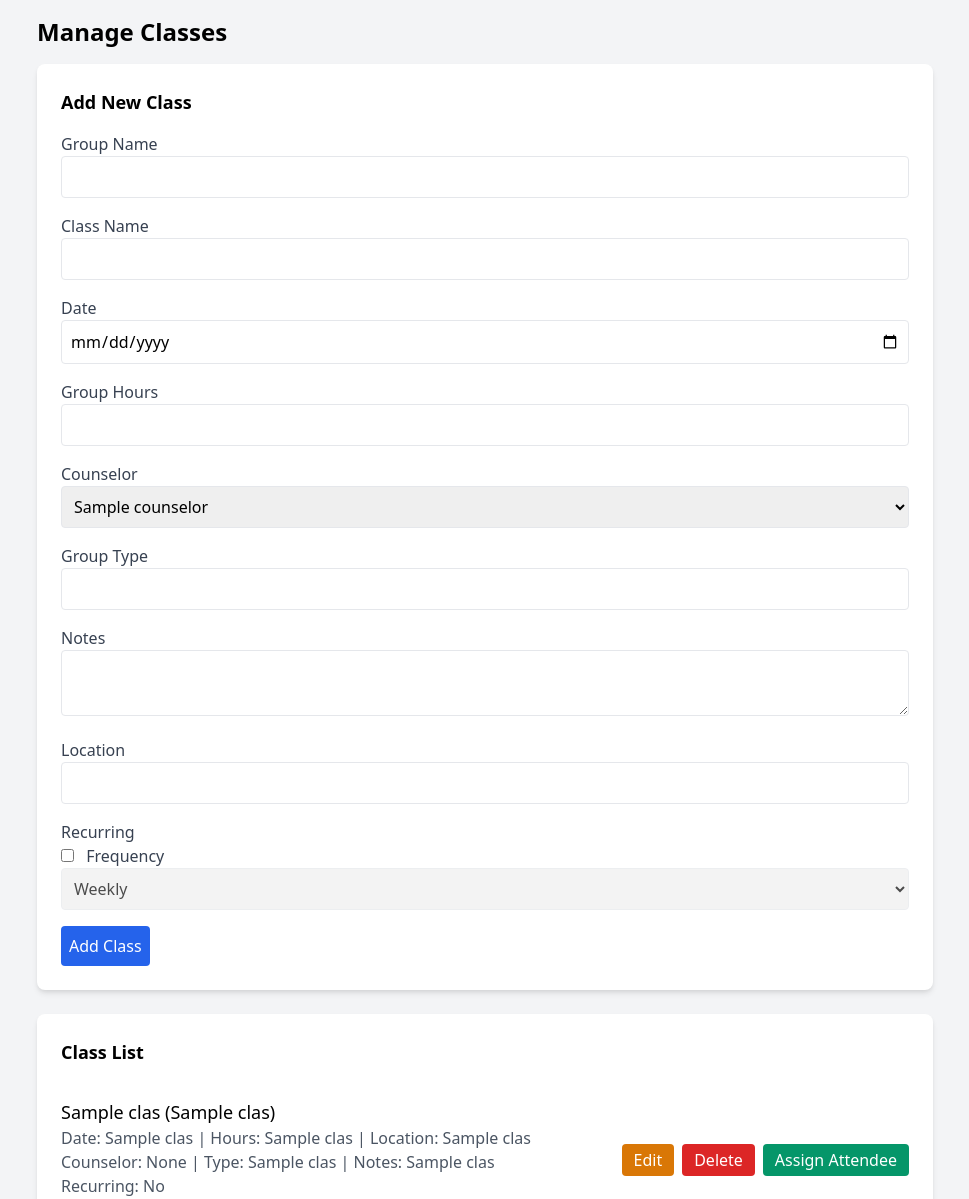
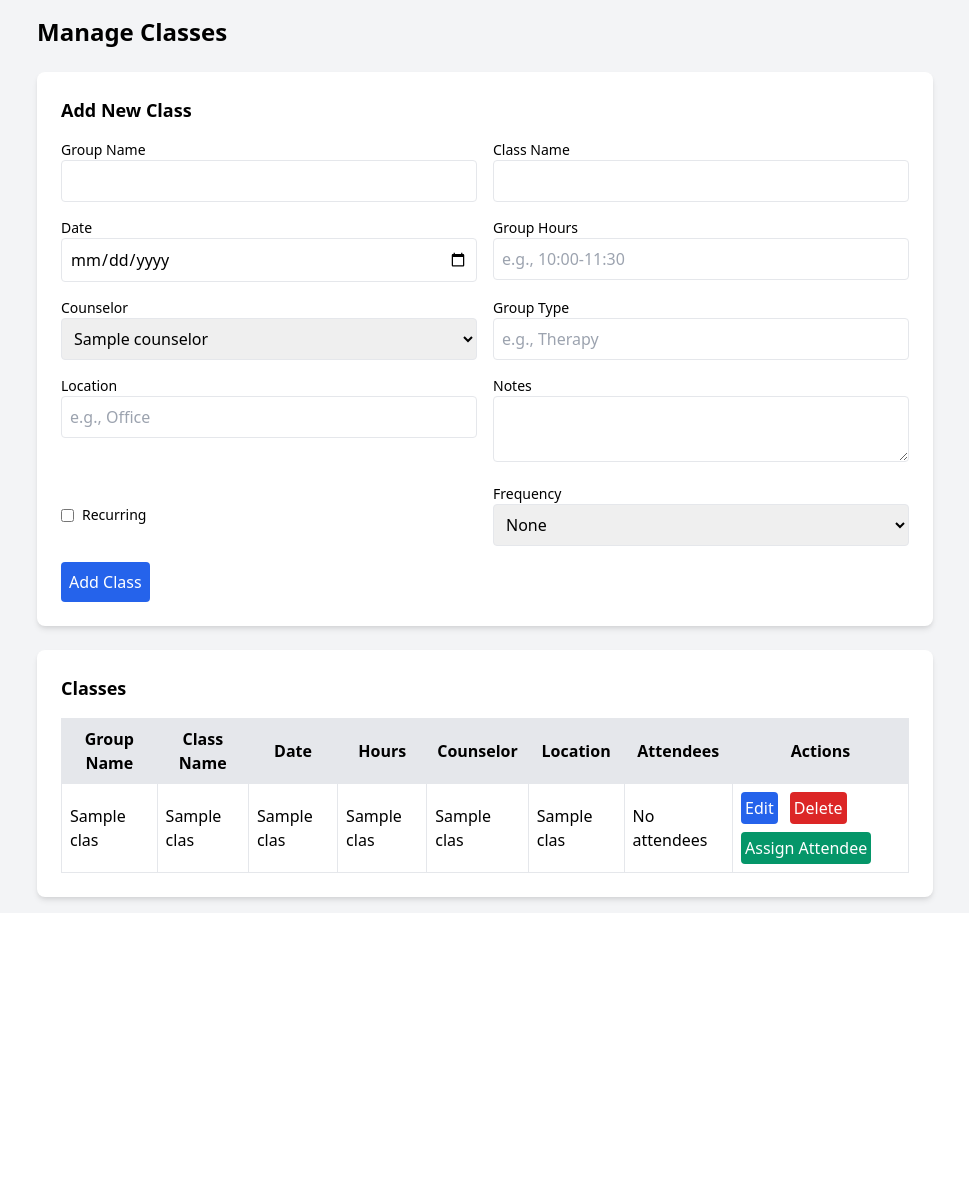
Before and after one commit to lebright85/rwc, a Flask app: template templates/manage_classes.html in a window 1280 px wide. Shown: the part 60-1259 px from the top of the page, without its empty margins (155-1124 px from the left). After the commit the page ends 966 px from the top, so only its background shows below. Run offline with Flask 3, Linux system fonts and the light colour scheme; the template is opened without the code that fills it: most values are stand-ins (such as "Sample title", 1, 10 or a date in 2020); parts of the project's set-up code (start-up, migrations or seed data) failed here and were passed over; some libraries are stand-ins or nearby versions.

Commit message:
Update manage_classes.html

```diff
--- a/templates/manage_classes.html
+++ b/templates/manage_classes.html
@@ -1,195 +1,223 @@
 {% extends 'base.html' %}
-
 {% block content %}
 <div class="max-w-4xl mx-auto">
-    <h2 class="text-2xl font-bold mb-4">Manage Classes</h2>
+    <h1 class="text-2xl font-bold mb-6">Manage Classes</h1>
 
     <!-- Add Class Form -->
     <div class="bg-white p-6 rounded-lg shadow-md mb-6">
-        <h3 class="text-lg font-semibold mb-4">Add New Class</h3>
-        <form method="POST" action="{{ url_for('manage_classes') }}">
+        <h2 class="text-lg font-bold mb-4">Add New Class</h2>
+        <form method="POST">
             <input type="hidden" name="action" value="add">
-            <div class="mb-4">
-                <label for="group_name" class="block text-gray-700">Group Name</label>
-                <input type="text" name="group_name" id="group_name" class="w-full p-2 border rounded" required>
+            <div class="grid grid-cols-1 md:grid-cols-2 gap-4">
+                <div>
+                    <label class="block text-sm font-medium">Group Name</label>
+                    <input type="text" name="group_name" class="w-full border rounded p-2" required>
                 </div>
-            <div class="mb-4">
-                <label for="class_name" class="block text-gray-700">Class Name</label>
-                <input type="text" name="class_name" id="class_name" class="w-full p-2 border rounded" required>
+                <div>
+                    <label class="block text-sm font-medium">Class Name</label>
+                    <input type="text" name="class_name" class="w-full border rounded p-2" required>
                 </div>
-            <div class="mb-4">
-                <label for="date" class="block text-gray-700">Date</label>
-                <input type="date" name="date" id="date" class="w-full p-2 border rounded" required>
+                <div>
+                    <label class="block text-sm font-medium">Date</label>
+                    <input type="date" name="date" class="w-full border rounded p-2" required>
                 </div>
-            <div class="mb-4">
-                <label for="group_hours" class="block text-gray-700">Group Hours</label>
-                <input type="text" name="group_hours" id="group_hours" class="w-full p-2 border rounded" required>
+                <div>
+                    <label class="block text-sm font-medium">Group Hours</label>
+                    <input type="text" name="group_hours" class="w-full border rounded p-2" placeholder="e.g., 10:00-11:30" required>
                 </div>
-            <div class="mb-4">
-                <label for="counselor_id" class="block text-gray-700">Counselor</label>
-                <select name="counselor_id" id="counselor_id" class="w-full p-2 border rounded" required>
+                <div>
+                    <label class="block text-sm font-medium">Counselor</label>
+                    <select name="counselor_id" class="w-full border rounded p-2" required>
                         {% for counselor in counselors %}
                         <option value="{{ counselor[0] }}">{{ counselor[2] }}</option>
                         {% endfor %}
                     </select>
                 </div>
-            <div class="mb-4">
-                <label for="group_type" class="block text-gray-700">Group Type</label>
-                <input type="text" name="group_type" id="group_type" class="w-full p-2 border rounded">
+                <div>
+                    <label class="block text-sm font-medium">Group Type</label>
+                    <input type="text" name="group_type" class="w-full border rounded p-2" placeholder="e.g., Therapy">
                 </div>
-            <div class="mb-4">
-                <label for="notes" class="block text-gray-700">Notes</label>
-                <textarea name="notes" id="notes" class="w-full p-2 border rounded"></textarea>
+                <div>
+                    <label class="block text-sm font-medium">Location</label>
+                    <input type="text" name="location" class="w-full border rounded p-2" placeholder="e.g., Office" required>
                 </div>
-            <div class="mb-4">
-                <label for="location" class="block text-gray-700">Location</label>
-                <input type="text" name="location" id="location" class="w-full p-2 border rounded">
+                <div>
+                    <label class="block text-sm font-medium">Notes</label>
+                    <textarea name="notes" class="w-full border rounded p-2"></textarea>
                 </div>
-            <div class="mb-4">
-                <label class="block text-gray-700">Recurring</label>
-                <input type="checkbox" name="recurring" id="recurring_add" class="mr-2" onchange="toggleFrequency('recurring_add', 'frequency_add')">
-                <label for="frequency_add" class="text-gray-700">Frequency</label>
-                <select name="frequency" id="frequency_add" class="w-full p-2 border rounded" disabled>
+                <div class="flex items-center">
+                    <input type="checkbox" name="recurring" id="recurring" class="mr-2">
+                    <label for="recurring" class="text-sm font-medium">Recurring</label>
+                </div>
+                <div>
+                    <label class="block text-sm font-medium">Frequency</label>
+                    <select name="frequency" class="w-full border rounded p-2">
+                        <option value="">None</option>
                         <option value="weekly">Weekly</option>
                     </select>
                 </div>
-            <button type="submit" class="bg-blue-600 text-white p-2 rounded hover:bg-blue-700">Add Class</button>
+            </div>
+            <div class="mt-4">
+                <button type="submit" class="bg-blue-600 text-white p-2 rounded">Add Class</button>
+            </div>
         </form>
     </div>
 
-    <!-- Class List -->
+    <!-- Classes Table -->
     <div class="bg-white p-6 rounded-lg shadow-md">
-        <h3 class="text-lg font-semibold mb-4">Class List</h3>
-        {% if classes %}
+        <h2 class="text-lg font-bold mb-4">Classes</h2>
+        <table class="w-full border-collapse">
+            <thead>
+                <tr class="bg-gray-200">
+                    <th class="border p-2">Group Name</th>
+                    <th class="border p-2">Class Name</th>
+                    <th class="border p-2">Date</th>
+                    <th class="border p-2">Hours</th>
+                    <th class="border p-2">Counselor</th>
+                    <th class="border p-2">Location</th>
+                    <th class="border p-2">Attendees</th>
+                    <th class="border p-2">Actions</th>
+                </tr>
+            </thead>
+            <tbody>
                 {% for class in classes %}
-                <div class="border-b py-4 last:border-b-0">
-                    <div class="flex justify-between items-center">
-                        <div>
-                            <h4 class="text-lg font-medium">{{ class[2] }} ({{ class[1] }})</h4>
-                            <p class="text-gray-600">Date: {{ class[3] }} | Hours: {{ class[4] }} | Location: {{ class[8] }}</p>
-                            <p class="text-gray-600">Counselor: {{ class[11] or 'None' }} | Type: {{ class[6] }} | Notes: {{ class[7] }}</p>
-                            <p class="text-gray-600">Recurring: {{ 'Yes' if class[9] else 'No' }} {% if class[9] %} | Frequency: {{ class[10] }}{% endif %}</p>
-                            <p class="text-gray-600">Assigned Attendees:
+                <tr>
+                    <td class="border p-2">{{ class[1] }}</td>
+                    <td class="border p-2">{{ class[2] }}</td>
+                    <td class="border p-2">{{ class[3] }}</td>
+                    <td class="border p-2">{{ class[4] }}</td>
+                    <td class="border p-2">{{ class[11] }}</td>
+                    <td class="border p-2">{{ class[8] }}</td>
+                    <td class="border p-2">
                         {% if class_attendees[class[0]] %}
+                        <ul>
                             {% for attendee in class_attendees[class[0]] %}
-                                        {{ attendee[1] }}{% if not loop.last %}, {% endif %}
+                            <li>{{ attendee[1] }} ({{ attendee[2] }})</li>
                             {% endfor %}
+                        </ul>
                         {% else %}
-                                    None
+                        No attendees
                         {% endif %}
-                            </p>
-                        </div>
-                        <div class="flex space-x-2">
-                            <button onclick="openModal('editClassModal{{ class[0] }}')" class="bg-yellow-600 text-white px-3 py-1 rounded hover:bg-yellow-700">Edit</button>
-                            <form method="POST" action="{{ url_for('manage_classes') }}" class="inline" onsubmit="return confirm('Are you sure you want to delete this class?');">
+                    </td>
+                    <td class="border p-2">
+                        <button onclick="openModal('editClassModal{{ class[0] }}')" class="bg-blue-600 text-white p-1 rounded mr-2">Edit</button>
+                        <form method="POST" class="inline">
                             <input type="hidden" name="action" value="delete">
                             <input type="hidden" name="class_id" value="{{ class[0] }}">
-                                <button type="submit" class="bg-red-600 text-white px-3 py-1 rounded hover:bg-red-700">Delete</button>
+                            <button type="submit" class="bg-red-600 text-white p-1 rounded" onclick="return confirm('Are you sure you want to delete this class?')">Delete</button>
                         </form>
-                            <button onclick="openModal('assignAttendeeModal{{ class[0] }}')" class="bg-green-600 text-white px-3 py-1 rounded hover:bg-green-700">Assign Attendee</button>
+                        <button onclick="openModal('assignAttendeeModal{{ class[0] }}')" class="bg-green-600 text-white p-1 rounded mt-2">Assign Attendee</button>
+                    </td>
+                </tr>
+                {% endfor %}
+            </tbody>
+        </table>
     </div>
-                    </div>
-                </div>
-                <!-- Edit Modal -->
+
+    <!-- Edit Modals -->
+    {% for class in classes %}
     <div id="editClassModal{{ class[0] }}" class="fixed inset-0 bg-gray-600 bg-opacity-50 flex items-center justify-center hidden">
-                    <div class="bg-white p-4 rounded-lg shadow-md w-full max-w-[320px]">
-                        <h3 class="text-lg font-semibold mb-4">Edit Class</h3>
-                        <form method="POST" action="{{ url_for('manage_classes') }}">
+        <div class="bg-white p-4 rounded-lg shadow-md w-full max-w-sm">
+            <h2 class="text-lg font-bold mb-4">Edit Class</h2>
+            <form method="POST">
                 <input type="hidden" name="action" value="edit">
                 <input type="hidden" name="class_id" value="{{ class[0] }}">
                 <div class="mb-4">
-                                <label for="group_name{{ class[0] }}" class="block text-gray-700">Group Name</label>
-                                <input type="text" name="group_name" id="group_name{{ class[0] }}" value="{{ class[1] }}" class="w-full p-2 border rounded" required>
+                    <label class="block text-sm font-medium">Group Name</label>
+                    <input type="text" name="group_name" value="{{ class[1] }}" class="w-full border rounded p-2" required>
                 </div>
                 <div class="mb-4">
-                                <label for="class_name{{ class[0] }}" class="block text-gray-700">Class Name</label>
-                                <input type="text" name="class_name" id="class_name{{ class[0] }}" value="{{ class[2] }}" class="w-full p-2 border rounded" required>
+                    <label class="block text-sm font-medium">Class Name</label>
+                    <input type="text" name="class_name" value="{{ class[2] }}" class="w-full border rounded p-2" required>
                 </div>
                 <div class="mb-4">
-                                <label for="date{{ class[0] }}" class="block text-gray-700">Date</label>
-                                <input type="date" name="date" id="date{{ class[0] }}" value="{{ class[3] }}" class="w-full p-2 border rounded" required>
+                    <label class="block text-sm font-medium">Date</label>
+                    <input type="date" name="date" value="{{ class[3] }}" class="w-full border rounded p-2" required>
                 </div>
                 <div class="mb-4">
-                                <label for="group_hours{{ class[0] }}" class="block text-gray-700">Group Hours</label>
-                                <input type="text" name="group_hours" id="group_hours{{ class[0] }}" value="{{ class[4] }}" class="w-full p-2 border rounded" required>
+                    <label class="block text-sm font-medium">Group Hours</label>
+                    <input type="text" name="group_hours" value="{{ class[4] }}" class="w-full border rounded p-2" required>
                 </div>
                 <div class="mb-4">
-                                <label for="counselor_id{{ class[0] }}" class="block text-gray-700">Counselor</label>
-                                <select name="counselor_id" id="counselor_id{{ class[0] }}" class="w-full p-2 border rounded" required>
+                    <label class="block text-sm font-medium">Counselor</label>
+                    <select name="counselor_id" class="w-full border rounded p-2" required>
                         {% for counselor in counselors %}
                         <option value="{{ counselor[0] }}" {% if counselor[0] == class[5] %}selected{% endif %}>{{ counselor[2] }}</option>
                         {% endfor %}
                     </select>
                 </div>
                 <div class="mb-4">
-                                <label for="group_type{{ class[0] }}" class="block text-gray-700">Group Type</label>
-                                <input type="text" name="group_type" id="group_type{{ class[0] }}" value="{{ class[6] }}" class="w-full p-2 border rounded">
+                    <label class="block text-sm font-medium">Group Type</label>
+                    <input type="text" name="group_type" value="{{ class[6] }}" class="w-full border rounded p-2">
                 </div>
                 <div class="mb-4">
-                                <label for="notes{{ class[0] }}" class="block text-gray-700">Notes</label>
-                                <textarea name="notes" id="notes{{ class[0] }}" class="w-full p-2 border rounded">{{ class[7] }}</textarea>
+                    <label class="block text-sm font-medium">Notes</label>
+                    <textarea name="notes" class="w-full border rounded p-2">{{ class[7] }}</textarea>
                 </div>
                 <div class="mb-4">
-                                <label for="location{{ class[0] }}" class="block text-gray-700">Location</label>
-                                <input type="text" name="location" id="location{{ class[0] }}" value="{{ class[8] }}" class="w-full p-2 border rounded">
+                    <label class="block text-sm font-medium">Location</label>
+                    <input type="text" name="location" value="{{ class[8] }}" class="w-full border rounded p-2" required>
+                </div>
+                <div class="mb-4 flex items-center">
+                    <input type="checkbox" name="recurring" id="recurring{{ class[0] }}" class="mr-2" {% if class[9] %}checked{% endif %}>
+                    <label for="recurring{{ class[0] }}" class="text-sm font-medium">Recurring</label>
                 </div>
                 <div class="mb-4">
-                                <label class="block text-gray-700">Recurring</label>
-                                <input type="checkbox" name="recurring" id="recurring{{ class[0] }}" class="mr-2" {% if class[9] %}checked{% endif %} onchange="toggleFrequency('recurring{{ class[0] }}', 'frequency{{ class[0] }}')">
-                                <label for="frequency{{ class[0] }}" class="text-gray-700">Frequency</label>
-                                <select name="frequency" id="frequency{{ class[0] }}" class="w-full p-2 border rounded" {% if not class[9] %}disabled{% endif %}>
+                    <label class="block text-sm font-medium">Frequency</label>
+                    <select name="frequency" class="w-full border rounded p-2">
+                        <option value="">None</option>
                         <option value="weekly" {% if class[10] == 'weekly' %}selected{% endif %}>Weekly</option>
                     </select>
                 </div>
-                            <div class="mb-4">
-                                <label for="attendee_ids{{ class[0] }}" class="block text-gray-700">Assign Attendees</label>
-                                <select name="attendee_ids" id="attendee_ids{{ class[0] }}" multiple class="w-full p-2 border rounded">
-                                    {% for attendee in attendees %}
-                                        <option value="{{ attendee[0] }}"
-                                                {% for assigned in class_attendees[class[0]] %}
-                                                    {% if assigned[0] == attendee[0] %}selected{% endif %}
-                                                {% endfor %}>
-                                            {{ attendee[1] }}
-                                        </option>
-                                    {% endfor %}
-                                </select>
-                            </div>
-                            <div class="flex justify-end space-x-2">
-                                <button type="button" onclick="closeModal('editClassModal{{ class[0] }}')" class="bg-gray-600 text-white px-4 py-2 rounded hover:bg-gray-700">Cancel</button>
-                                <button type="submit" class="bg-yellow-600 text-white px-4 py-2 rounded hover:bg-yellow-700">Save</button>
-                            </div>
-                        </form>
-                    </div>
-                </div>
-                <!-- Assign Attendee Modal -->
-                <div id="assignAttendeeModal{{ class[0] }}" class="fixed inset-0 bg-gray-600 bg-opacity-50 flex items-center justify-center hidden">
-                    <div class="bg-white p-6 rounded-lg shadow-md w-full max-w-md">
-                        <h3 class="text-lg font-semibold mb-4">Assign Attendee to {{ class[2] }}</h3>
-                        <form method="POST" action="{{ url_for('manage_classes') }}">
-                            <input type="hidden" name="action" value="assign_attendee">
-                            <input type="hidden" name="class_id" value="{{ class[0] }}">
-                            <div class="mb-4">
-                                <label for="attendee_id{{ class[0] }}" class="block text-gray-700">Attendee</label>
-                                <select name="attendee_id" id="attendee_id{{ class[0] }}" class="w-full p-2 border rounded" required>
-                                    {% for attendee in attendees %}
-                                        <option value="{{ attendee[0] }}">{{ attendee[1] }}</option>
-                                    {% endfor %}
-                                </select>
-                            </div>
-                            <div class="flex justify-end space-x-2">
-                                <button type="button" onclick="closeModal('assignAttendeeModal{{ class[0] }}')" class="bg-gray-600 text-white px-4 py-2 rounded hover:bg-gray-700">Cancel</button>
-                                <button type="submit" class="bg-green-600 text-white px-4 py-2 rounded hover:bg-green-700">Assign</button>
+                <div class="flex justify-end">
+                    <button type="button" onclick="closeModal('editClassModal{{ class[0] }}')" class="mr-2 bg-gray-300 p-2 rounded">Cancel</button>
+                    <button type="submit" class="bg-blue-600 text-white p-2 rounded">Save</button>
                 </div>
             </form>
         </div>
     </div>
     {% endfor %}
+
+    <!-- Assign Attendee Modals -->
+    {% for class in classes %}
+    <div id="assignAttendeeModal{{ class[0] }}" class="fixed inset-0 bg-gray-600 bg-opacity-50 flex items-center justify-center hidden">
+        <div class="bg-white p-6 rounded-lg shadow-md w-full max-w-md">
+            <h2 class="text-lg font-bold mb-4">Assign Attendee to {{ class[2] }}</h2>
+            <form method="POST">
+                <input type="hidden" name="action" value="assign_attendee">
+                <input type="hidden" name="class_id" value="{{ class[0] }}">
+                <div class="mb-4">
+                    <label class="block text-sm font-medium">Attendee</label>
+                    <select name="attendee_id" class="w-full border rounded p-2" required>
+                        {% for attendee in attendees %}
+                        <option value="{{ attendee[0] }}">{{ attendee[1] }} ({{ attendee[2] }})</option>
+                        {% endfor %}
+                    </select>
+                </div>
+                <div class="flex justify-end">
+                    <button type="button" onclick="closeModal('assignAttendeeModal{{ class[0] }}')" class="mr-2 bg-gray-300 p-2 rounded">Cancel</button>
+                    <button type="submit" class="bg-blue-600 text-white p-2 rounded">Assign</button>
+                </div>
+            </form>
+            <h3 class="text-md font-bold mt-4">Unassign Attendees</h3>
+            {% if class_attendees[class[0]] %}
+            {% for attendee in class_attendees[class[0]] %}
+            <form method="POST" class="mt-2">
+                <input type="hidden" name="action" value="unassign_attendee">
+                <input type="hidden" name="class_id" value="{{ class[0] }}">
+                <input type="hidden" name="attendee_id" value="{{ attendee[0] }}">
+                <span>{{ attendee[1] }}</span>
+                <button type="submit" class="bg-red-600 text-white p-1 rounded ml-2">Unassign</button>
+            </form>
+            {% endfor %}
             {% else %}
-            <p class="text-gray-600">No classes found.</p>
+            <p>No attendees assigned.</p>
             {% endif %}
         </div>
     </div>
+    {% endfor %}
 
+    <!-- JavaScript for Modal -->
     <script>
         function openModal(modalId) {
             document.getElementById(modalId).classList.remove('hidden');
@@ -197,10 +225,6 @@ function openModal(modalId) {
         function closeModal(modalId) {
             document.getElementById(modalId).classList.add('hidden');
         }
-function toggleFrequency(checkboxId, selectId) {
-    const checkbox = document.getElementById(checkboxId);
-    const select = document.getElementById(selectId);
-    select.disabled = !checkbox.checked;
-}
     </script>
+</div>
 {% endblock %}
```
Lines whose indentation alone changed are shown as unchanged.
